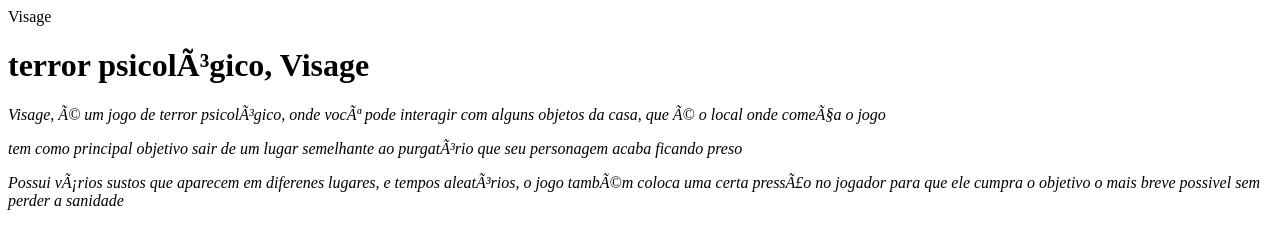
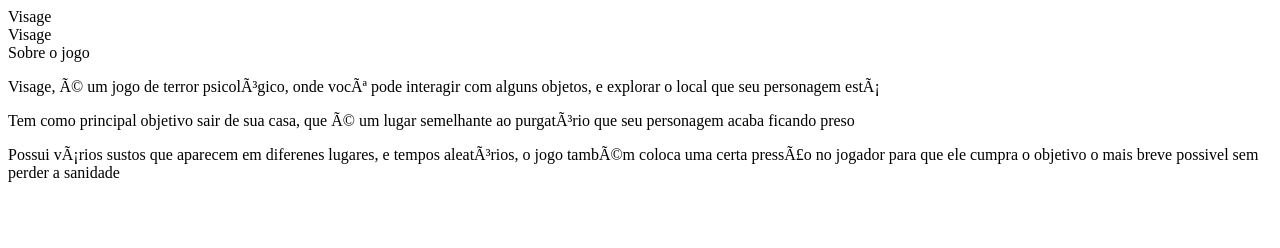
Before and after one commit to brunamaia1/barao1A-brunamaia, a plain HTML site: page index.html in a window 1280 px wide. Drawn offline with Linux system fonts and the light colour scheme.

Commit message:
Update index.html

```diff
--- a/index.html
+++ b/index.html
@@ -1,14 +1,21 @@
 <DOCTYPE/ html>
 <html  lang=''pt-br''>
   <head>
-   <meta charset=''UTF-8''
-   <title> Visage </title>
+    <meta charset=''UTF-8''
+    <title> Visage </title>
   </head>
+
   <body>
-   <h1> terror psicológico, Visage </h1>
+    <header>
 
-   <p><em> Visage, é um jogo de terror psicológico, onde você pode interagir com alguns objetos da casa, que é o local onde começa o jogo </p>
-   <p> tem como principal objetivo sair de um lugar semelhante ao purgatório que seu personagem acaba ficando preso </p>
+       <h1class="titulo-principal">Visage</h1>
+    </header>
+       <h2class="titulo-centralizado">Sobre o jogo</h2>
+
+   <p>Visage, é um jogo de terror psicológico, onde você pode interagir com alguns objetos, e explorar o local que seu personagem está</p>
+
+   <p>Tem como principal objetivo sair de sua casa, que é um lugar semelhante ao purgatório que seu personagem acaba ficando preso</p>
+
    <p> Possui vários sustos que aparecem em diferenes lugares, e tempos aleatórios, o jogo também coloca uma certa pressão no jogador para que ele cumpra o objetivo o mais breve possivel sem perder a sanidade </p>
-  <body>
+  </body>
 </html>
```
